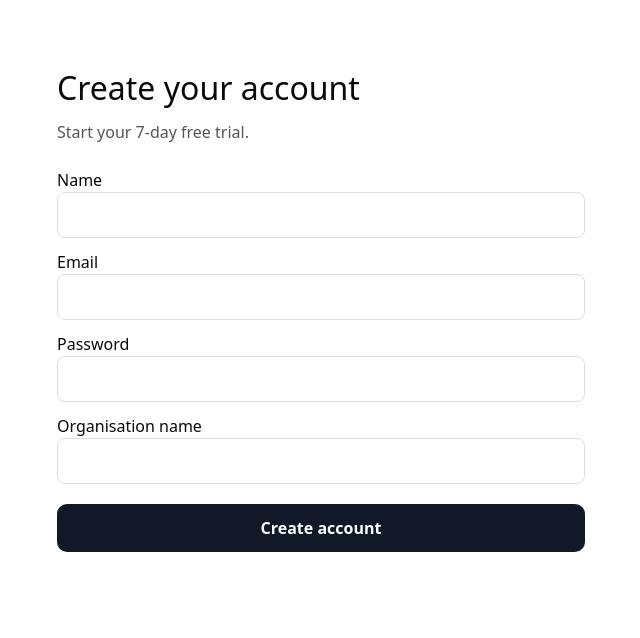
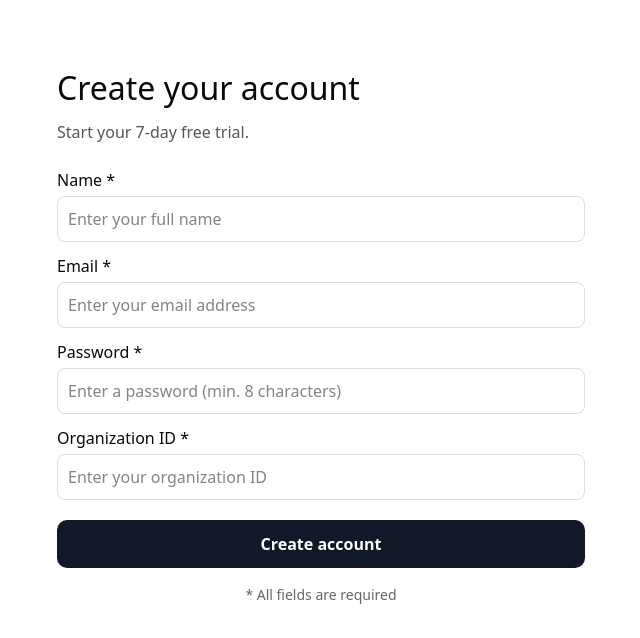
Before and after one commit to H6gvbhYujnhwP/worktrackr-app, a React (Vite) app in the folder web/client/: page /signup in a window 1280 px wide. Shown: the top 638 px of the page, without its empty margins (319-959 px from the left). Built offline with nearby package versions, Linux system fonts and the light colour scheme.

Commit message:
Update SignUp.jsx

```diff
--- a/web/client/src/SignUp.jsx
+++ b/web/client/src/SignUp.jsx
@@ -3,70 +3,228 @@ import { useNavigate } from 'react-router-dom';
 
 export default function SignUp() {
   const nav = useNavigate();
-  const [form, setForm] = useState({ name: '', email: '', password: '', organisationName: '' });
+  const [form, setForm] = useState({ name: '', email: '', password: '', orgId: '' });
   const [busy, setBusy] = useState(false);
-  const [err, setErr] = useState(null);
+  const [errors, setErrors] = useState({});
+  const [generalError, setGeneralError] = useState(null);
 
   function onChange(e) {
-    setForm({ ...form, [e.target.name]: e.target.value });
+    const { name, value } = e.target;
+    setForm({ ...form, [name]: value });
+
+    // Clear field-specific error when user starts typing
+    if (errors[name]) {
+      setErrors({ ...errors, [name]: null });
+    }
+  }
+
+  function validateForm() {
+    const newErrors = {};
+
+    // Name validation
+    if (!form.name.trim()) {
+      newErrors.name = 'Name is required.';
+    }
+
+    // Email validation
+    if (!form.email.trim()) {
+      newErrors.email = 'Email is required.';
+    } else if (!/^[^\s@]+@[^\s@]+\.[^\s@]+$/.test(form.email)) {
+      newErrors.email = 'Email is invalid.';
+    }
+
+    // Password validation
+    if (!form.password) {
+      newErrors.password = 'Password is required.';
+    } else if (form.password.length < 8) {
+      newErrors.password = 'Password must be at least 8 characters.';
+    }
+
+    // Organization ID validation
+    if (!form.orgId.trim()) {
+      newErrors.orgId = 'Organization ID is required.';
+    }
+
+    return newErrors;
   }
 
   async function onSubmit(e) {
     e.preventDefault();
-    setErr(null);
+    setGeneralError(null);
+    setErrors({});
+
+    // Client-side validation
+    const validationErrors = validateForm();
+    if (Object.keys(validationErrors).length > 0) {
+      setErrors(validationErrors);
+      return;
+    }
+
     setBusy(true);
     try {
       const resp = await fetch('/api/public-auth/register', {
         method: 'POST',
         headers: { 'Content-Type': 'application/json' },
         credentials: 'include',
-        body: JSON.stringify(form),
+        body: JSON.stringify({
+          name: form.name.trim(),
+          email: form.email.trim().toLowerCase(),
+          password: form.password,
+          orgId: form.orgId.trim()
+        }),
       });
+
       const data = await resp.json().catch(() => ({}));
-      if (!resp.ok) throw new Error(data.error || 'Registration failed');
+
+      if (!resp.ok) {
+        // Handle validation errors from backend
+        if (data.errors && Array.isArray(data.errors)) {
+          const backendErrors = {};
+          data.errors.forEach(error => {
+            backendErrors[error.field] = error.message;
+          });
+          setErrors(backendErrors);
+        } else {
+          setGeneralError(data.error || 'Registration failed');
+        }
+        return;
+      }
 
       // persist orgId for checkout metadata
-      if (data?.organisation?.id) {
-        localStorage.setItem('orgId', data.organisation.id);
+      if (data?.user?.orgId) {
+        localStorage.setItem('orgId', data.user.orgId);
       }
+
       // Logged in via HttpOnly cookie — go to pricing
       nav('/pricing');
     } catch (e2) {
-      setErr(e2.message);
+      setGeneralError(e2.message || 'Network error occurred');
     } finally {
       setBusy(false);
     }
   }
+
+  const inputStyle = {
+    width: '100%',
+    padding: 10,
+    borderRadius: 8,
+    border: '1px solid #ddd',
+    fontSize: 16,
+  };
+
+  const errorInputStyle = {
+    ...inputStyle,
+    border: '1px solid #dc2626',
+    backgroundColor: '#fef2f2',
+  };
+
+  const errorTextStyle = {
+    color: '#dc2626',
+    fontSize: 14,
+    marginTop: 4,
+  };
 
   return (
     <main style={{ maxWidth: 560, margin: '4rem auto', padding: '0 1rem', fontFamily: 'system-ui, sans-serif' }}>
       <h1 style={{ fontSize: 32, marginBottom: 8 }}>Create your account</h1>
       <p style={{ color: '#555', marginBottom: 24 }}>Start your 7-day free trial.</p>
 
-      {err && <div role="alert" style={{ background:'#fff4f4', border:'1px solid #ffd7d7', color:'#a40000', padding:12, borderRadius:8, marginBottom:12 }}>{err}</div>}
+      {generalError && (
+        <div role="alert" style={{
+          background: '#fff4f4',
+          border: '1px solid #ffd7d7',
+          color: '#a40000',
+          padding: 12,
+          borderRadius: 8,
+          marginBottom: 12
+        }}>
+          {generalError}
+        </div>
+      )}
 
-      <form onSubmit={onSubmit} style={{ display:'grid', gap:12 }}>
+      <form onSubmit={onSubmit} style={{ display: 'grid', gap: 12 }}>
         <label>
-          <div>Name</div>
-          <input name="name" value={form.name} onChange={onChange} required style={{ width:'100%', padding:10, borderRadius:8, border:'1px solid #ddd' }} />
-        </label>
-        <label>
-          <div>Email</div>
-          <input name="email" type="email" value={form.email} onChange={onChange} required style={{ width:'100%', padding:10, borderRadius:8, border:'1px solid #ddd' }} />
-        </label>
-        <label>
-          <div>Password</div>
-          <input name="password" type="password" value={form.password} onChange={onChange} required minLength={8} style={{ width:'100%', padding:10, borderRadius:8, border:'1px solid #ddd' }} />
-        </label>
-        <label>
-          <div>Organisation name</div>
-          <input name="organisationName" value={form.organisationName} onChange={onChange} required style={{ width:'100%', padding:10, borderRadius:8, border:'1px solid #ddd' }} />
+          <div style={{ marginBottom: 4, fontWeight: 500 }}>Name *</div>
+          <input
+            name="name"
+            value={form.name}
+            onChange={onChange}
+            required
+            style={errors.name ? errorInputStyle : inputStyle}
+            placeholder="Enter your full name"
+          />
+          {errors.name && <div style={errorTextStyle}>{errors.name}</div>}
         </label>
 
-        <button type="submit" disabled={busy} style={{ marginTop:8, padding:'12px 16px', border:'none', borderRadius:10, background: busy ? '#9ca3af' : '#111827', color:'#fff', fontWeight:700, cursor: busy ? 'not-allowed' : 'pointer' }}>
+        <label>
+          <div style={{ marginBottom: 4, fontWeight: 500 }}>Email *</div>
+          <input
+            name="email"
+            type="email"
+            value={form.email}
+            onChange={onChange}
+            required
+            style={errors.email ? errorInputStyle : inputStyle}
+            placeholder="Enter your email address"
+          />
+          {errors.email && <div style={errorTextStyle}>{errors.email}</div>}
+        </label>
+
+        <label>
+          <div style={{ marginBottom: 4, fontWeight: 500 }}>Password *</div>
+          <input
+            name="password"
+            type="password"
+            value={form.password}
+            onChange={onChange}
+            required
+            minLength={8}
+            style={errors.password ? errorInputStyle : inputStyle}
+            placeholder="Enter a password (min. 8 characters)"
+          />
+          {errors.password && <div style={errorTextStyle}>{errors.password}</div>}
+        </label>
+
+        <label>
+          <div style={{ marginBottom: 4, fontWeight: 500 }}>Organization ID *</div>
+          <input
+            name="orgId"
+            value={form.orgId}
+            onChange={onChange}
+            required
+            style={errors.orgId ? errorInputStyle : inputStyle}
+            placeholder="Enter your organization ID"
+          />
+          {errors.orgId && <div style={errorTextStyle}>{errors.orgId}</div>}
+        </label>
+
+        <button
+          type="submit"
+          disabled={busy}
+          style={{
+            marginTop: 8,
+            padding: '12px 16px',
+            border: 'none',
+            borderRadius: 10,
+            background: busy ? '#9ca3af' : '#111827',
+            color: '#fff',
+            fontWeight: 700,
+            cursor: busy ? 'not-allowed' : 'pointer',
+            fontSize: 16,
+          }}
+        >
           {busy ? 'Creating account…' : 'Create account'}
         </button>
       </form>
+
+      <p style={{
+        marginTop: 16,
+        fontSize: 14,
+        color: '#666',
+        textAlign: 'center'
+      }}>
+        * All fields are required
+      </p>
     </main>
   );
 }
```
